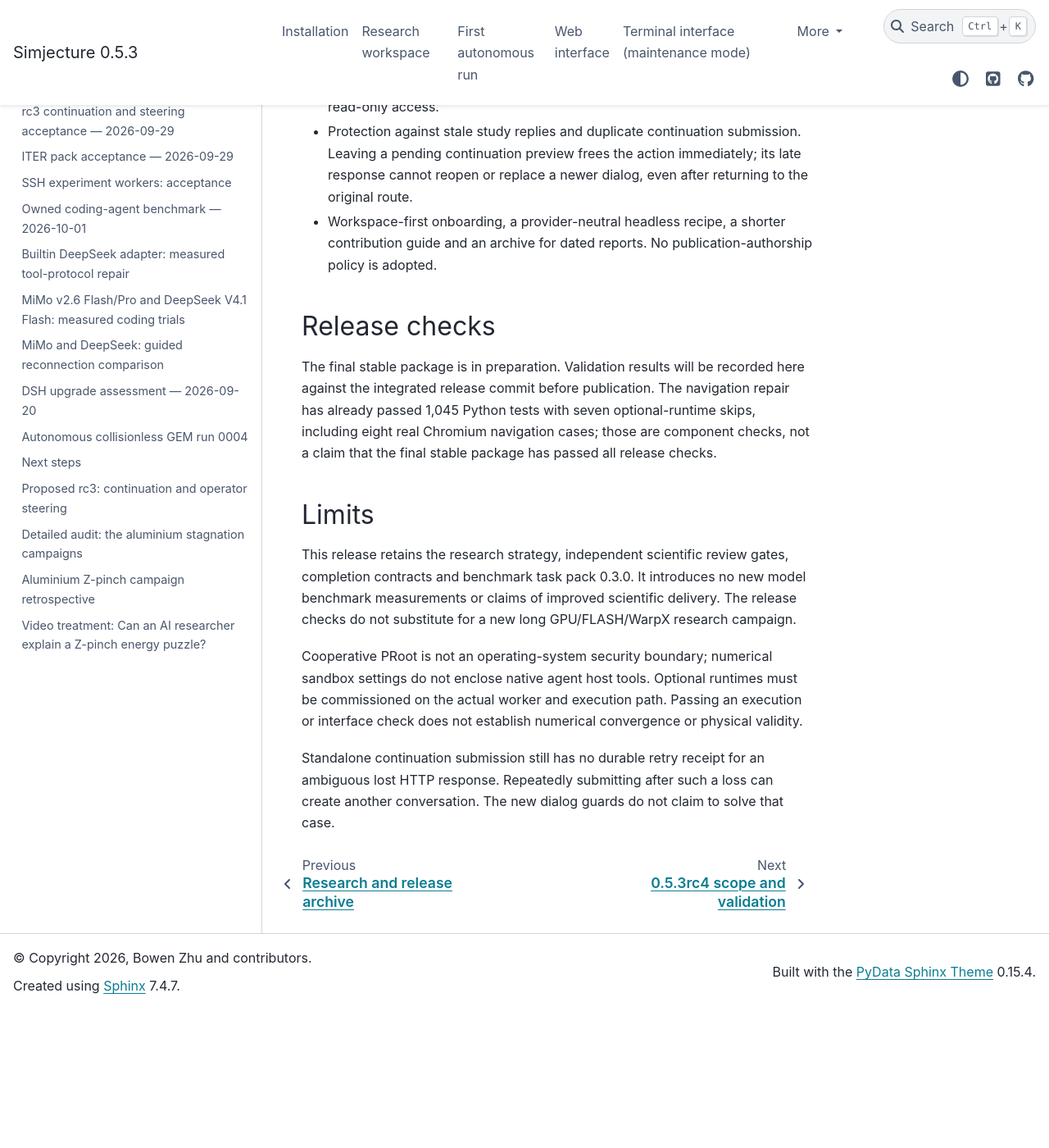
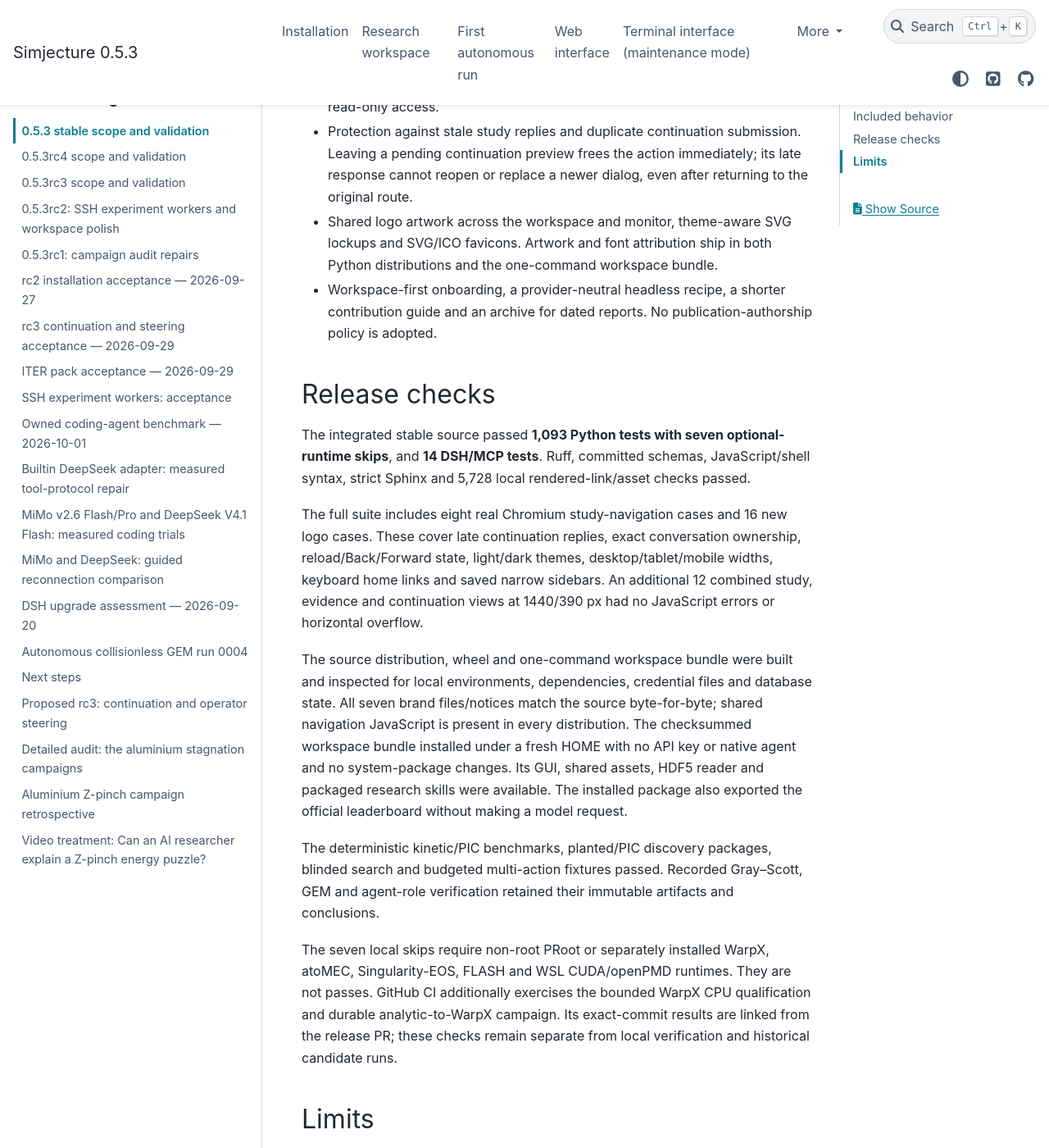
Before and after one commit to tomzhu0225/simjecture, a Sphinx documentation site: the page built from docs/testing/0.5.3-acceptance.md, in a window 1280 px wide and 1400 px high, scrolled down 923 px. Shown: the whole window at 82% size. Built offline with Sphinx 7.4.7 and the PyData theme 0.15.4, drawn with Linux system fonts in a browser that asks for light colours; before the commit the page ends 2154 px from its top, so only the background shows below that.

Commit message:
Record stable release checks and complete packaged asset validation

```diff
--- a/docs/testing/0.5.3-acceptance.md
+++ b/docs/testing/0.5.3-acceptance.md
@@ -29,17 +29,43 @@
   Leaving a pending continuation preview frees the action immediately; its late
   response cannot reopen or replace a newer dialog, even after returning to the
   original route.
+- Shared logo artwork across the workspace and monitor, theme-aware SVG lockups
+  and SVG/ICO favicons. Artwork and font attribution ship in both Python
+  distributions and the one-command workspace bundle.
 - Workspace-first onboarding, a provider-neutral headless recipe, a shorter
   contribution guide and an archive for dated reports. No publication-authorship
   policy is adopted.
 
 ## Release checks
 
-The final stable package is in preparation. Validation results will be recorded
-here against the integrated release commit before publication. The navigation
-repair has already passed 1,045 Python tests with seven optional-runtime skips,
-including eight real Chromium navigation cases; those are component checks,
-not a claim that the final stable package has passed all release checks.
+The integrated stable source passed **1,093 Python tests with seven optional-runtime
+skips**, and **14 DSH/MCP tests**. Ruff, committed schemas, JavaScript/shell syntax,
+strict Sphinx and 5,728 local rendered-link/asset checks passed.
+
+The full suite includes eight real Chromium study-navigation cases and 16 new
+logo cases. These cover late continuation replies, exact conversation ownership,
+reload/Back/Forward state, light/dark themes, desktop/tablet/mobile widths, keyboard
+home links and saved narrow sidebars. An additional 12 combined study, evidence
+and continuation views at 1440/390 px had no JavaScript errors or horizontal overflow.
+
+The source distribution, wheel and one-command workspace bundle were built and
+inspected for local environments, dependencies, credential files and database state.
+All seven brand files/notices match the source byte-for-byte; shared navigation
+JavaScript is present in every distribution. The checksummed workspace bundle
+installed under a fresh HOME with no API key or native agent and no system-package
+changes. Its GUI, shared assets, HDF5 reader and packaged research skills were
+available. The installed package also exported the official leaderboard without
+making a model request.
+
+The deterministic kinetic/PIC benchmarks, planted/PIC discovery packages, blinded
+search and budgeted multi-action fixtures passed. Recorded Gray–Scott, GEM and
+agent-role verification retained their immutable artifacts and conclusions.
+
+The seven local skips require non-root PRoot or separately installed WarpX,
+atoMEC, Singularity-EOS, FLASH and WSL CUDA/openPMD runtimes. They are not passes.
+GitHub CI additionally exercises the bounded WarpX CPU qualification and durable
+analytic-to-WarpX campaign. Its exact-commit results are linked from the release PR;
+these checks remain separate from local verification and historical candidate runs.
 
 ## Limits
 
```
Also changed, not shown: CHANGELOG.md (+3 -0 lines), THIRD_PARTY_NOTICES.md (+6 -0 lines), 1 other file.
